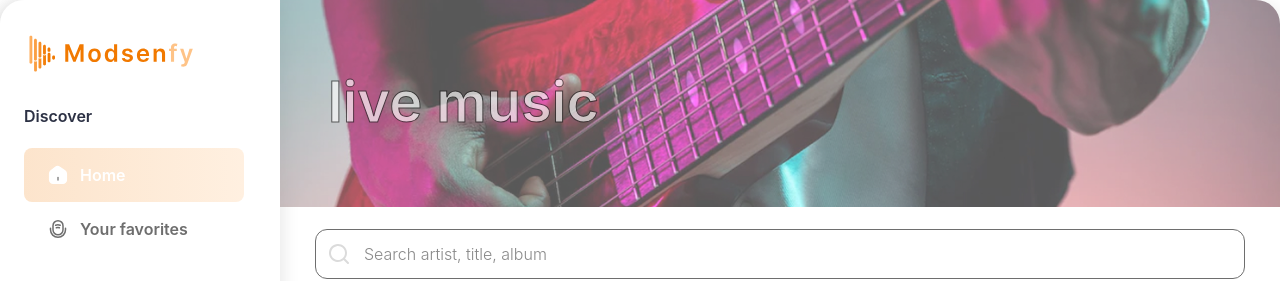
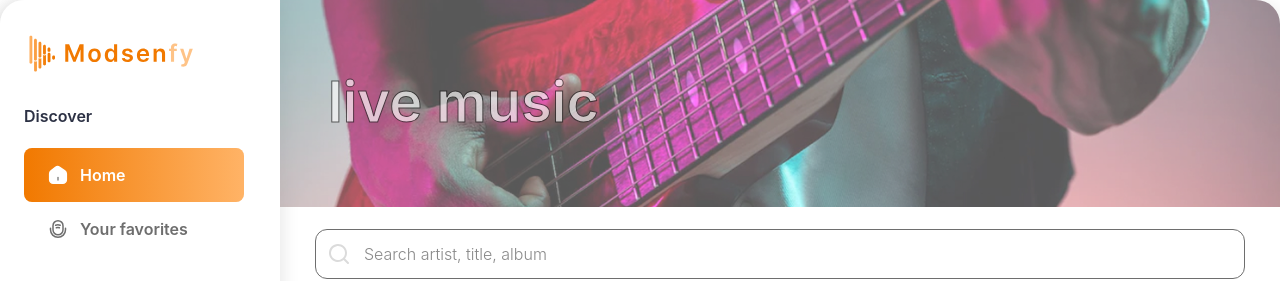
Before and after one commit to D15ND/Modsenfy, a React (Vite) app: page / in a window 1280 px wide. In both pictures the pointer is over the item "Home". Shown: the top 281 px of the page. Built offline with nearby package versions, Linux system fonts and the light colour scheme; no server answers.

Commit message:
refactor: hover effects for sidebar

```diff
--- a/src/components/layout/RootLayout/Sidebar/Sidebar.module.scss
+++ b/src/components/layout/RootLayout/Sidebar/Sidebar.module.scss
@@ -74,6 +74,11 @@
 
 .list {
   list-style-type: none;
+  border-radius: $radius-small;
+  transition: 0.3s ease-in-out;
+  &:hover {
+    background-color: rgba(241, 121, 0, 0.2);
+  }
 }
 
 .link {
@@ -91,7 +96,6 @@
   transition: 0.3s ease-in-out;
   background-color: transparent;
   &:hover {
-    background: linear-gradient(90deg, rgba(241, 121, 0, 0.2) 0%, rgba(255, 179, 102, 0.2) 100%);
     color: $color-primary-100;
   }
 }
--- a/src/styles/globals.scss
+++ b/src/styles/globals.scss
@@ -5,6 +5,11 @@
 .active {
   background: linear-gradient(90deg, $color-primary-100 0%, $color-primary-200 100%);
   color: $color-white !important;
+  &:hover {
+    background: linear-gradient(90deg, $color-primary-100 0%, $color-primary-200 100%);
+    color: $color-white !important;
+    cursor: default;
+  }
 }
 
 .centered {
```
